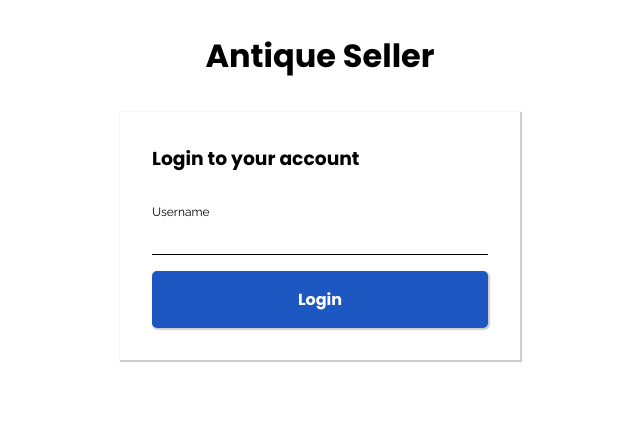
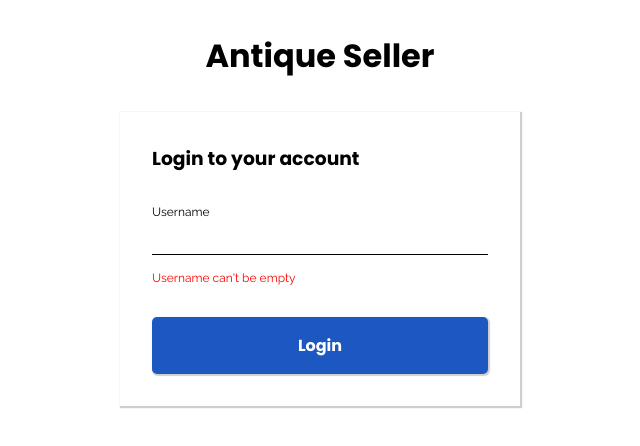
Before and after one commit to xtrmdarc/web-auction-app-react, a React (Create React App) app: page /login in a window 1280 px wide. Both pictures are taken after a click on the button "Login". Shown: the top 446 px of the page, without its empty margins (320-960 px from the left). Built offline with nearby package versions, Linux system fonts and the light colour scheme; no server answers.

Commit message:
Add login simple authentication validation

```diff
--- a/src/assets/styles/_variables.scss
+++ b/src/assets/styles/_variables.scss
@@ -88,3 +88,9 @@ a {
   $height: 30px;
   border: 1px solid black;
 }
+
+@mixin errorMessage() {
+  font-size: 12px;
+  color: red;
+  margin-bottom: $closeSpace;
+}
--- a/src/assets/styles/configuration.scss
+++ b/src/assets/styles/configuration.scss
@@ -34,9 +34,7 @@
     }
 
     .errorMessage {
-      font-size: 12px;
-      color: red;
-      margin-bottom: $closeSpace;
+      @include errorMessage;
     }
   }
 }
--- a/src/assets/styles/login.scss
+++ b/src/assets/styles/login.scss
@@ -36,5 +36,11 @@
       @include bidNowButton;
       width: 100%;
     }
+
+    .errorMessage {
+      @include errorMessage;
+      display: flex;
+      margin-top: $closeSpace;
+    }
   }
 }
--- a/src/components/Login/index.js
+++ b/src/components/Login/index.js
@@ -9,10 +9,16 @@ const Login = (props) => {
   const {loginUser} = props;
 
   const handleLoginButtonClick = () => {
-    if(!username) setError("Username can't be empty");
+    setError('');
+    if(!username) {
+      setError("Username can't be empty");
+      return;
+    }
     api.login(username)
       .then(user => {
         loginUser(user);
+      }).catch(error => {
+        setError(error.message);
       });
   }
 
@@ -23,6 +29,7 @@ const Login = (props) => {
         <h3>Login to your account</h3>
         <label htmlFor="username">Username </label>
         <input id="username" type="text" value={username} onChange={e => setUsername(e.target.value)} />
+        {error && <span className="errorMessage">{error}</span>}
         <button onClick={handleLoginButtonClick}>Login</button>
       </div>
     </div>
--- a/src/services/api.js
+++ b/src/services/api.js
@@ -46,6 +46,9 @@ const api = (() => {
       }),
     });
     const data = await response.json();
+    if(!response.ok) {
+      throw new Error(data.message);
+    }
     return data;
   }
 
@@ -60,7 +63,7 @@ const api = (() => {
       }),
     });
     const data = await response.json();
-    console.log(data);
+
     return data;
   }
 
```
